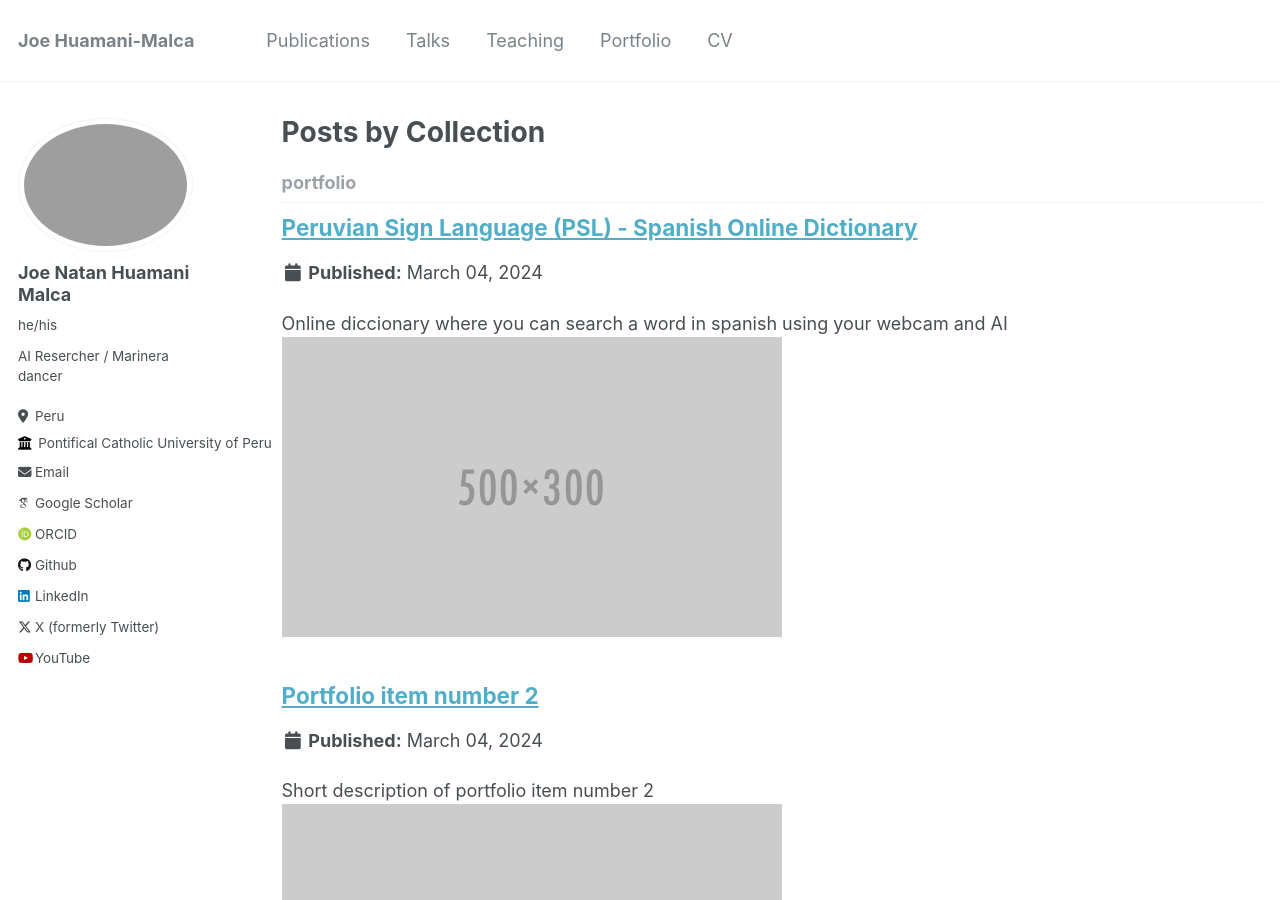
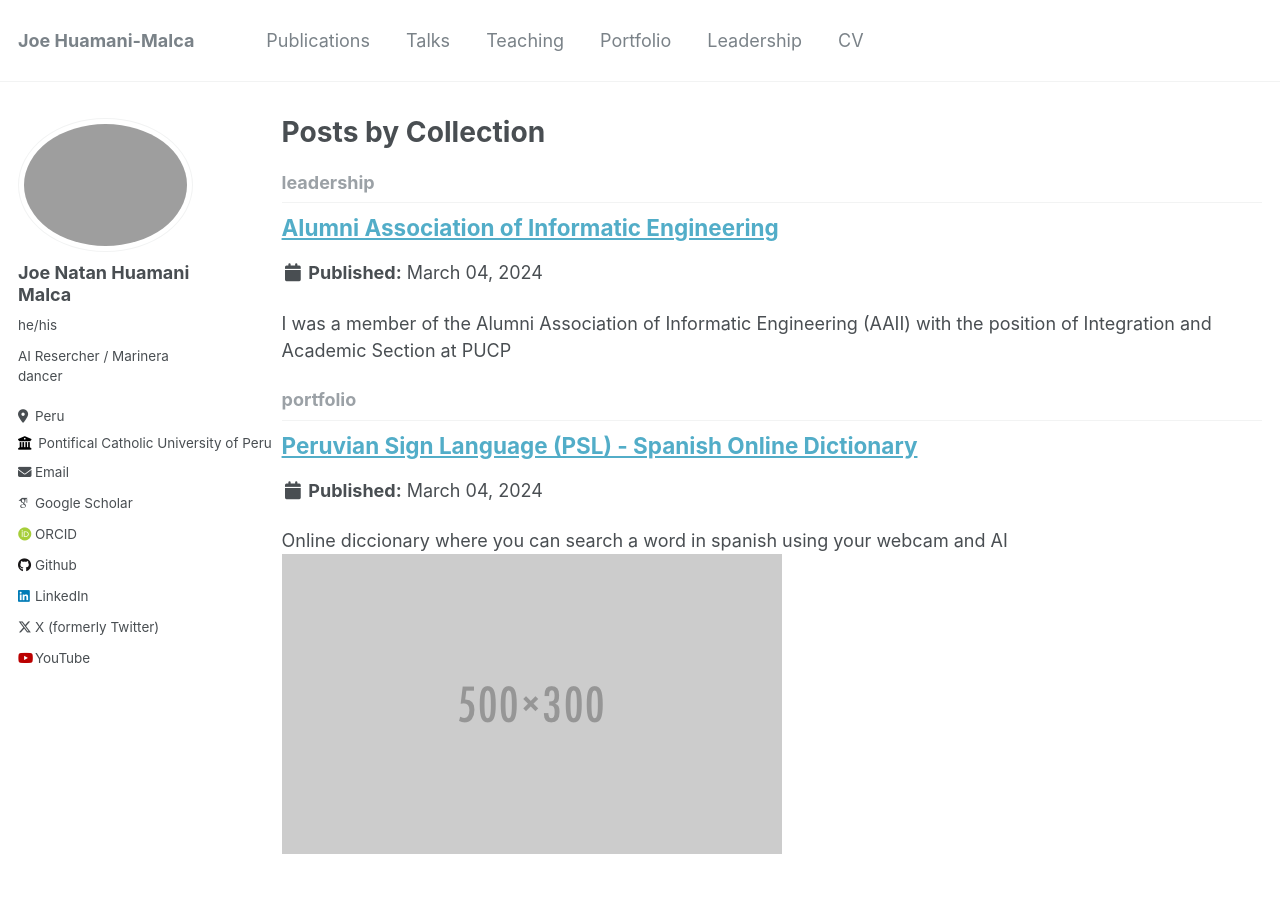
Before and after one commit to JoeNatan30/JoeHuamani.github.io, a Jekyll site: the page built from _pages/collection-archive.html, in a window 1280 px wide and 900 px high. Built offline with Jekyll 4.4.1, drawn with Linux system fonts in a browser that asks for light colours; some web fonts are replaced.

Commit message:
navigation of leadership

```diff
--- a/_config.yml
+++ b/_config.yml
@@ -210,6 +210,9 @@ collections:
   talks:
     output: true
     permalink: /:collection/:path/
+  leadership:
+    output: true
+    permalink: /:collection/:path/
 
 
 # Defaults
--- a/_data/navigation.yml
+++ b/_data/navigation.yml
@@ -12,6 +12,8 @@ main:
   - title: "Portfolio"
     url: /portfolio/
 
+  - title: "Leadership"
+    url: /leadership"
   # - title: "Blog Posts"
   #   url: /year-archive/
 
```
